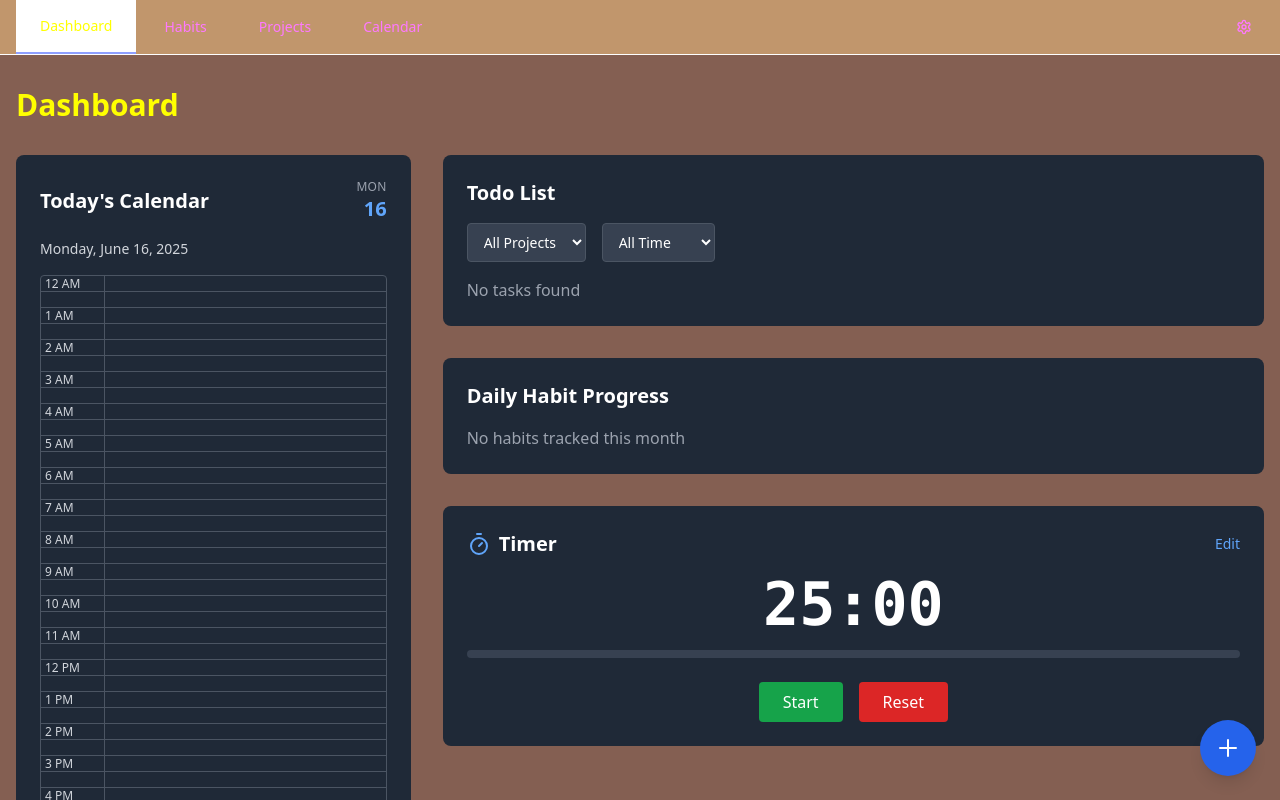
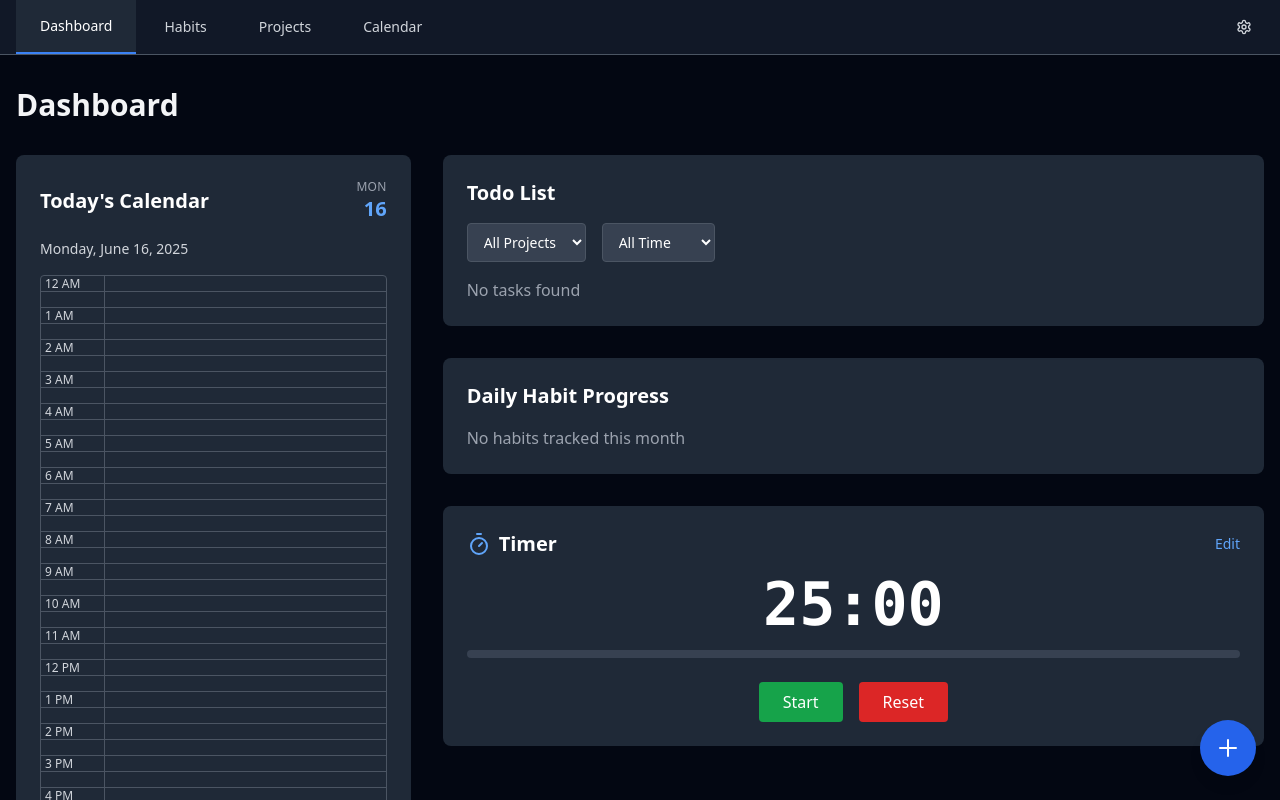
Before and after one commit to hnemey/orbit-organize-app, a React (Vite) app: page / in a window 1280 px wide. Shown: the top 800 px of the page. Built offline with nearby package versions, Linux system fonts and the light colour scheme.

Commit message:
Reverted to commit 53c0582176b76640000d9cbe213d586f4036dc37

```diff
--- a/src/components/Settings/SettingsDropdown.tsx
+++ b/src/components/Settings/SettingsDropdown.tsx
@@ -42,23 +42,23 @@ const SettingsDropdown: React.FC<SettingsDropdownProps> = ({
         <Button
           variant="ghost"
           size="icon"
-          className="text-muted-foreground hover:text-foreground hover:bg-accent w-10 h-10 transition-colors duration-200"
+          className="text-gray-300 hover:text-white hover:bg-gray-700 w-10 h-10"
         >
           <Settings className="w-5 h-5" />
         </Button>
       </DropdownMenuTrigger>
       <DropdownMenuContent
         align="end"
-        className="w-64 bg-popover border border-border shadow-lg"
+        className="w-64 bg-white dark:bg-gray-800 border border-gray-200 dark:border-gray-700"
       >
-        <DropdownMenuLabel className="text-popover-foreground">
+        <DropdownMenuLabel className="text-gray-900 dark:text-gray-100">
           Settings
         </DropdownMenuLabel>
-        <DropdownMenuSeparator className="bg-border" />
+        <DropdownMenuSeparator />
 
         <div className="px-2 py-2">
           <div className="flex items-center justify-between">
-            <span className="text-sm text-popover-foreground">
+            <span className="text-sm text-gray-700 dark:text-gray-300">
               Dark Mode
             </span>
             <Switch
@@ -68,15 +68,15 @@ const SettingsDropdown: React.FC<SettingsDropdownProps> = ({
           </div>
         </div>
 
-        <DropdownMenuSeparator className="bg-border" />
+        <DropdownMenuSeparator />
 
-        <DropdownMenuLabel className="text-popover-foreground">
+        <DropdownMenuLabel className="text-gray-900 dark:text-gray-100">
           Connect Calendars
         </DropdownMenuLabel>
 
         <DropdownMenuItem
           onClick={handleGoogleCalendarConnect}
-          className="text-popover-foreground hover:bg-accent transition-colors duration-200"
+          className="text-gray-700 dark:text-gray-300 hover:bg-gray-100 dark:hover:bg-gray-700"
         >
           <div className="flex items-center space-x-2">
             <div className="w-4 h-4 bg-blue-500 rounded"></div>
@@ -86,7 +86,7 @@ const SettingsDropdown: React.FC<SettingsDropdownProps> = ({
 
         <DropdownMenuItem
           onClick={handleOutlookConnect}
-          className="text-popover-foreground hover:bg-accent transition-colors duration-200"
+          className="text-gray-700 dark:text-gray-300 hover:bg-gray-100 dark:hover:bg-gray-700"
         >
           <div className="flex items-center space-x-2">
             <div className="w-4 h-4 bg-blue-600 rounded"></div>
@@ -96,10 +96,10 @@ const SettingsDropdown: React.FC<SettingsDropdownProps> = ({
 
         <DropdownMenuItem
           onClick={handleAppleCalendarConnect}
-          className="text-popover-foreground hover:bg-accent transition-colors duration-200"
+          className="text-gray-700 dark:text-gray-300 hover:bg-gray-100 dark:hover:bg-gray-700"
         >
           <div className="flex items-center space-x-2">
-            <div className="w-4 h-4 bg-slate-600 rounded"></div>
+            <div className="w-4 h-4 bg-gray-600 rounded"></div>
             <span>Apple Calendar</span>
           </div>
         </DropdownMenuItem>
--- a/src/components/TabNavigation.tsx
+++ b/src/components/TabNavigation.tsx
@@ -1,3 +1,4 @@
+
 import React from 'react';
 import { TabType } from '../types';
 import SettingsDropdown from './Settings/SettingsDropdown';
@@ -19,7 +20,7 @@ const TabNavigation: React.FC<TabNavigationProps> = ({ activeTab, onTabChange })
   ];
 
   return (
-    <nav className="bg-card border-b border-border w-full transition-colors duration-300">
+    <nav className="bg-gray-800 dark:bg-gray-900 border-b border-gray-700 dark:border-gray-600 w-full">
       <div className="w-full px-4">
         <div className="flex justify-between items-center">
           <div className="flex space-x-1">
@@ -27,10 +28,10 @@ const TabNavigation: React.FC<TabNavigationProps> = ({ activeTab, onTabChange })
               <button
                 key={tab.key}
                 onClick={() => onTabChange(tab.key)}
-                className={`px-6 py-4 text-sm font-medium transition-all duration-200 ${
+                className={`px-6 py-4 text-sm font-medium transition-colors ${
                   activeTab === tab.key
-                    ? 'bg-accent text-foreground border-b-2 border-primary'
-                    : 'text-muted-foreground hover:text-foreground hover:bg-accent'
+                    ? 'bg-gray-700 dark:bg-gray-800 text-white border-b-2 border-blue-500'
+                    : 'text-gray-300 hover:text-white hover:bg-gray-700 dark:hover:bg-gray-800'
                 }`}
               >
                 {tab.label}
--- a/src/index.css
+++ b/src/index.css
@@ -7,85 +7,89 @@
 
 @layer base {
   :root {
-    /* Dark minimalist theme */
-    --background: 15 23 42;
-    --foreground: 248 250 252;
+    --background: 0 0% 100%;
+    --foreground: 222.2 84% 4.9%;
 
-    --card: 30 41 59;
-    --card-foreground: 248 250 252;
+    --card: 0 0% 100%;
+    --card-foreground: 222.2 84% 4.9%;
 
-    --popover: 30 41 59;
-    --popover-foreground: 248 250 252;
+    --popover: 0 0% 100%;
+    --popover-foreground: 222.2 84% 4.9%;
 
-    --primary: 59 130 246;
-    --primary-foreground: 255 255 255;
+    --primary: 222.2 47.4% 11.2%;
+    --primary-foreground: 210 40% 98%;
 
-    --secondary: 71 85 105;
-    --secondary-foreground: 248 250 252;
+    --secondary: 210 40% 96.1%;
+    --secondary-foreground: 222.2 47.4% 11.2%;
 
-    --muted: 71 85 105;
-    --muted-foreground: 148 163 184;
+    --muted: 210 40% 96.1%;
+    --muted-foreground: 215.4 16.3% 46.9%;
 
-    --accent: 71 85 105;
-    --accent-foreground: 248 250 252;
+    --accent: 210 40% 96.1%;
+    --accent-foreground: 222.2 47.4% 11.2%;
 
-    --destructive: 220 38 38;
-    --destructive-foreground: 248 250 252;
+    --destructive: 0 84.2% 60.2%;
+    --destructive-foreground: 210 40% 98%;
 
-    --border: 71 85 105;
-    --input: 71 85 105;
-    --ring: 59 130 246;
+    --border: 214.3 31.8% 91.4%;
+    --input: 214.3 31.8% 91.4%;
+    --ring: 222.2 84% 4.9%;
 
     --radius: 0.5rem;
 
-    --sidebar-background: 15 23 42;
-    --sidebar-foreground: 248 250 252;
-    --sidebar-primary: 59 130 246;
-    --sidebar-primary-foreground: 255 255 255;
-    --sidebar-accent: 30 41 59;
-    --sidebar-accent-foreground: 248 250 252;
-    --sidebar-border: 71 85 105;
-    --sidebar-ring: 59 130 246;
+    --sidebar-background: 0 0% 98%;
+
+    --sidebar-foreground: 240 5.3% 26.1%;
+
+    --sidebar-primary: 240 5.9% 10%;
+
+    --sidebar-primary-foreground: 0 0% 98%;
+
+    --sidebar-accent: 240 4.8% 95.9%;
+
+    --sidebar-accent-foreground: 240 5.9% 10%;
+
+    --sidebar-border: 220 13% 91%;
+
+    --sidebar-ring: 217.2 91.2% 59.8%;
   }
 
   .dark {
-    /* Same as root for consistency */
-    --background: 15 23 42;
-    --foreground: 248 250 252;
+    --background: 222.2 84% 4.9%;
+    --foreground: 210 40% 98%;
 
-    --card: 30 41 59;
-    --card-foreground: 248 250 252;
+    --card: 222.2 84% 4.9%;
+    --card-foreground: 210 40% 98%;
 
-    --popover: 30 41 59;
-    --popover-foreground: 248 250 252;
+    --popover: 222.2 84% 4.9%;
+    --popover-foreground: 210 40% 98%;
 
-    --primary: 59 130 246;
-    --primary-foreground: 255 255 255;
+    --primary: 210 40% 98%;
+    --primary-foreground: 222.2 47.4% 11.2%;
 
-    --secondary: 71 85 105;
-    --secondary-foreground: 248 250 252;
+    --secondary: 217.2 32.6% 17.5%;
+    --secondary-foreground: 210 40% 98%;
 
-    --muted: 71 85 105;
-    --muted-foreground: 148 163 184;
+    --muted: 217.2 32.6% 17.5%;
+    --muted-foreground: 215 20.2% 65.1%;
 
-    --accent: 71 85 105;
-    --accent-foreground: 248 250 252;
+    --accent: 217.2 32.6% 17.5%;
+    --accent-foreground: 210 40% 98%;
 
-    --destructive: 220 38 38;
-    --destructive-foreground: 248 250 252;
+    --destructive: 0 62.8% 30.6%;
+    --destructive-foreground: 210 40% 98%;
 
-    --border: 71 85 105;
-    --input: 71 85 105;
-    --ring: 59 130 246;
-
-    --sidebar-background: 15 23 42;
-    --sidebar-foreground: 248 250 252;
-    --sidebar-primary: 59 130 246;
-    --sidebar-primary-foreground: 255 255 255;
-    --sidebar-accent: 30 41 59;
-    --sidebar-accent-foreground: 248 250 252;
-    --sidebar-border: 71 85 105;
-    --sidebar-ring: 59 130 246;
+    --border: 217.2 32.6% 17.5%;
+    --input: 217.2 32.6% 17.5%;
+    --ring: 212.7 26.8% 83.9%;
+    --sidebar-background: 240 5.9% 10%;
+    --sidebar-foreground: 240 4.8% 95.9%;
+    --sidebar-primary: 224.3 76.3% 48%;
+    --sidebar-primary-foreground: 0 0% 100%;
+    --sidebar-accent: 240 3.7% 15.9%;
+    --sidebar-accent-foreground: 240 4.8% 95.9%;
+    --sidebar-border: 240 3.7% 15.9%;
+    --sidebar-ring: 217.2 91.2% 59.8%;
   }
 }
 
@@ -101,7 +105,6 @@
 
   body {
     @apply bg-background text-foreground;
-    transition: background-color 0.3s ease, color 0.3s ease;
   }
 
   /* Enable text selection only for editable elements */
--- a/src/pages/Index.tsx
+++ b/src/pages/Index.tsx
@@ -78,7 +78,7 @@ const Index = () => {
       case 'dashboard':
         return (
           <div className="min-h-screen w-full px-4 py-8">
-            <h1 className="text-3xl font-bold text-foreground mb-8">Dashboard</h1>
+            <h1 className="text-3xl font-bold text-white dark:text-gray-100 mb-8">Dashboard</h1>
 
             {/* 3-column grid layout */}
             <div className="grid grid-cols-3 gap-8 h-full">
@@ -141,7 +141,7 @@ const Index = () => {
   };
 
   return (
-    <div className="min-h-screen bg-background w-full">
+    <div className="min-h-screen bg-gray-900 dark:bg-gray-950 w-full">
       <TabNavigation activeTab={activeTab} onTabChange={setActiveTab} />
 
       {renderContent()}
```
